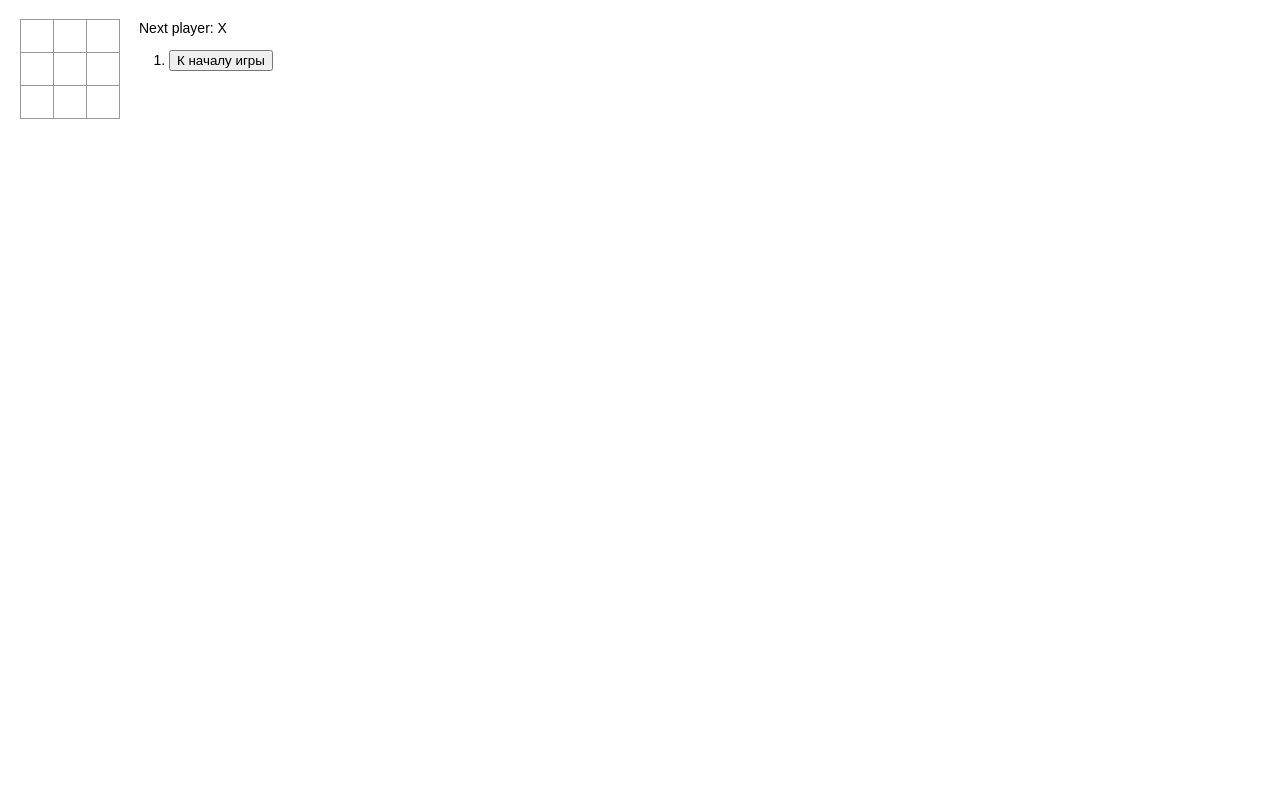
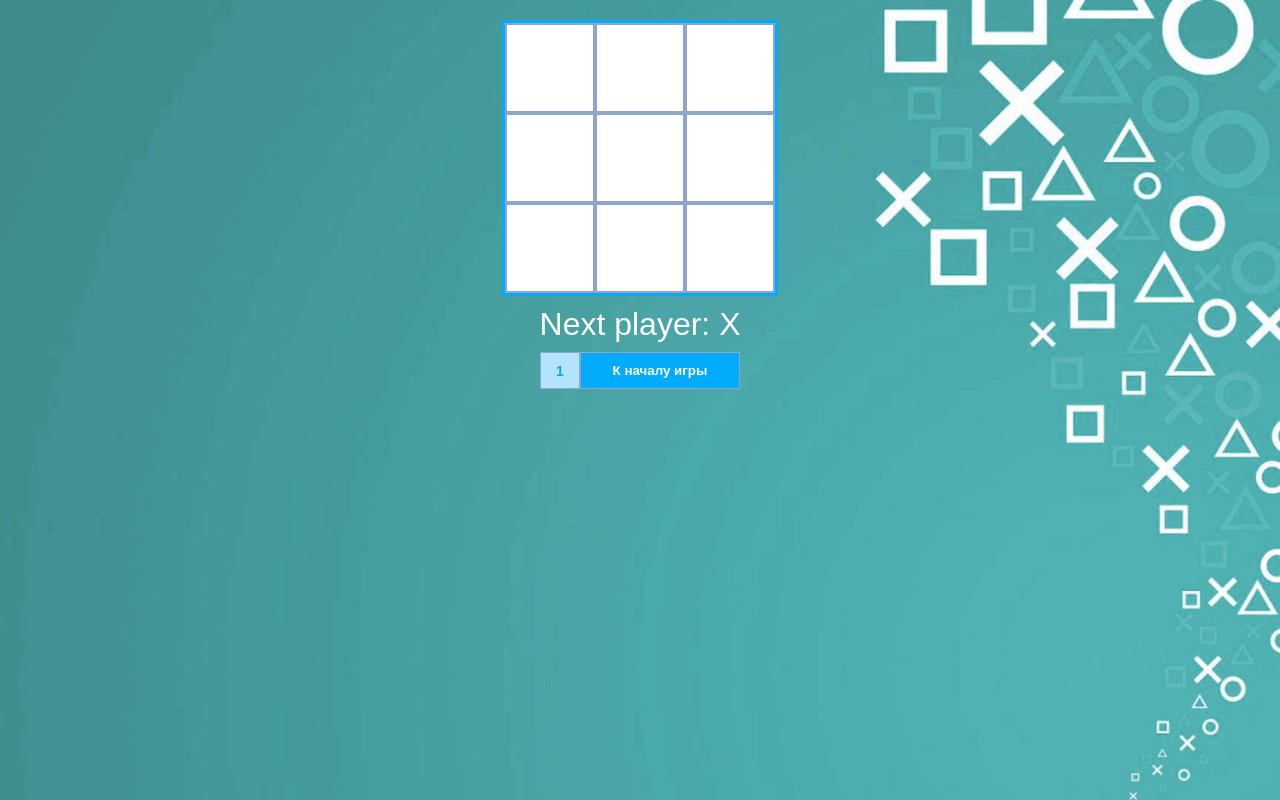
Before and after one commit to krikun1983/tic-tac-toe-game, a React app: page / in a window 1280 px wide. Built offline with nearby package versions, Linux system fonts and the light colour scheme.

Commit message:
feat: add style scss

```diff
--- a/src/app.scss
+++ /dev/null
@@ -1,50 +0,0 @@
-body {
-  font: 14px "Century Gothic", Futura, sans-serif;
-  margin: 20px;
-}
-
-ol, ul {
-  padding-left: 30px;
-}
-
-.board-row:after {
-  clear: both;
-  content: "";
-  display: table;
-}
-
-.status {
-  margin-bottom: 10px;
-}
-
-.square {
-  background: #fff;
-  border: 1px solid #999;
-  float: left;
-  font-size: 24px;
-  font-weight: bold;
-  line-height: 34px;
-  height: 34px;
-  margin-right: -1px;
-  margin-top: -1px;
-  padding: 0;
-  text-align: center;
-  width: 34px;
-}
-
-.square:focus {
-  outline: none;
-}
-
-.kbd-navigation .square:focus {
-  background: #ddd;
-}
-
-.game {
-  display: flex;
-  flex-direction: row;
-}
-
-.game-info {
-  margin-left: 20px;
-}
--- /dev/null
+++ b/src/assets/sass/_basic.scss
@@ -0,0 +1,25 @@
+@import "variables";
+
+* {
+  margin: 0;
+  padding: 0;
+  outline: none;
+  box-sizing: border-box;
+}
+
+body {
+  padding: 20px;
+  font: 14px "Century Gothic", Futura, sans-serif;
+  min-width:100%;
+  height:100%;
+  background-color: $blue-pale;
+  background: url('./../images/fon.jpg') no-repeat center center fixed;
+    -webkit-background-size: cover;
+    -moz-background-size: cover;
+    -o-background-size: cover;
+  background-size: cover;
+}
+
+li {
+  list-style: none;
+}
--- /dev/null
+++ b/src/assets/sass/_mixines.scss
@@ -0,0 +1,13 @@
+//====BLOCK-ALIGN====//
+
+@mixin flex-block-column() {
+  display: flex;
+  flex-direction: column;
+  align-items: center;
+}
+
+@mixin flex-block-center() {
+  display: flex;
+  justify-content: center;
+  align-items: center;
+}
--- /dev/null
+++ b/src/assets/sass/_variables.scss
@@ -0,0 +1,8 @@
+/* COLORS */
+$white: #ffffff;
+$black: #000000;
+$blue-pale: #b4e4fd;
+$blue-bright: #02abfb;
+$blue-dull: #8fa6cc;
+$light: #e3e4e6;
+$winner: #e7fb32;
--- /dev/null
+++ b/src/assets/sass/app.scss
@@ -0,0 +1,84 @@
+@import "basic";
+@import "variables";
+@import "mixines";
+
+.game {
+  @include flex-block-column();
+  margin: 0 auto;
+}
+
+.game-info {
+  @include flex-block-column();
+  margin-left: 0px;
+}
+
+.board {
+  border: 3px solid $blue-bright;
+  border-radius: 3px;
+
+  &__row:after {
+    clear: both;
+    content: "";
+    display: table;
+  }
+}
+
+.square {
+  float: left;
+  width: 90px;
+  height: 90px;
+  font-size: 46px;
+  line-height: 50px;
+  text-align: center;
+  font-weight: bold;
+  border: 2px solid $blue-dull;
+  background-color: $white;
+
+  &:hover {
+    background-color: $blue-pale;
+  }
+}
+
+.status {
+  margin: 10px 0;
+  font-size: 32px;
+  line-height: 36px;
+  color: $white;
+
+  &__winner {
+    font-weight: bold;
+    text-transform: uppercase;
+    color: $winner;
+  }
+}
+
+.moves {
+  counter-reset: myCounter;
+  font-weight: bold;
+
+  &__item {
+    display: flex;
+    width: 200px;
+
+    &:before {
+      @include flex-block-center();
+      flex-grow: 1;
+      padding: 4px 10px;
+      counter-increment: myCounter;
+      content: counter(myCounter);
+      color: $blue-bright;
+      border: 1px solid $blue-dull;
+      background-color: $blue-pale;
+    }
+  }
+
+  &__btn {
+    width: 80%;
+    cursor: pointer;
+    padding: 10px;
+    color: $white;
+    font-weight: bold;
+    border: 1px solid $blue-dull;
+    background-color: $blue-bright;
+  }
+}
--- a/src/components/Board/index.tsx
+++ b/src/components/Board/index.tsx
@@ -8,23 +8,23 @@ const Board = ({ squares, onClick }: SquaresBoardProps): JSX.Element => {
   };
 
   return (
-    <>
-      <div className="board-row">
+    <div className="board">
+      <div className="board__row">
         {renderSquare(0)}
         {renderSquare(1)}
         {renderSquare(2)}
       </div>
-      <div className="board-row">
+      <div className="board__row">
         {renderSquare(3)}
         {renderSquare(4)}
         {renderSquare(5)}
       </div>
-      <div className="board-row">
+      <div className="board__row">
         {renderSquare(6)}
         {renderSquare(7)}
         {renderSquare(8)}
       </div>
-    </>
+    </div>
   );
 };
 
--- a/src/components/Game/index.tsx
+++ b/src/components/Game/index.tsx
@@ -33,8 +33,8 @@ const Game = (): JSX.Element => {
   const moves = history.map((step, move) => {
     const desc = move ? `Перейти к ходу #${move}` : 'К началу игры';
     return (
-      <li key={desc}>
-        <button onClick={() => jumpTo(move)} type="button">
+      <li className="moves__item" key={desc}>
+        <button className="moves__btn" onClick={() => jumpTo(move)} type="button">
           {desc}
         </button>
       </li>
@@ -49,8 +49,8 @@ const Game = (): JSX.Element => {
         <Board squares={current.squares} onClick={(i: number) => handleClick(i)} />
       </div>
       <div className="game-info">
-        <div>{status}</div>
-        <ol>{moves}</ol>
+        <div className={`status ${winner ? 'status__winner' : ''}`}>{status}</div>
+        <ol className={`moves ${winner ? 'winner-end' : ''}`}>{moves}</ol>
       </div>
     </div>
   );
--- a/src/index.tsx
+++ b/src/index.tsx
@@ -1,7 +1,7 @@
 import React from 'react';
 import ReactDOM from 'react-dom';
 import Game from './components/Game';
-import './app.scss';
+import './assets/sass/app.scss';
 
 const App = (): JSX.Element => (
   <>
```
Also changed, not shown: src/assets/images/fon.jpg (added).
